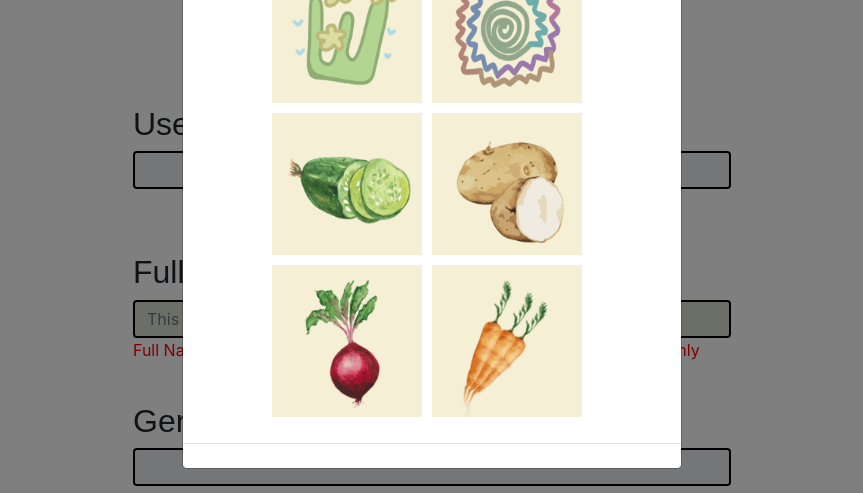
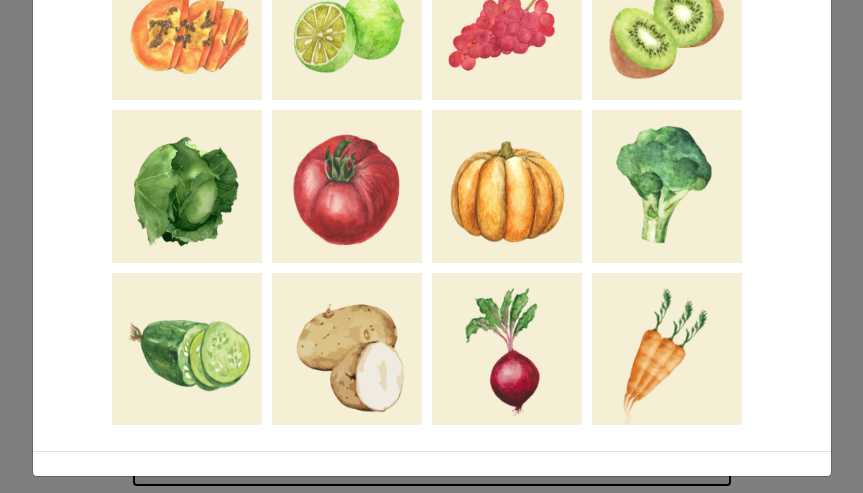
Before and after one commit to sriyanope/G7-IS216-project, a PHP site: page /ProfileEdit.php in a window 1280 px wide, after a click on "Change Profile Photo". Shown: the part 307-800 px from the top of the page, without its empty margins (208-1071 px from the left). Run offline with PHP 8.4, Linux system fonts and the light colour scheme; the visitor is signed in with stand-in values (Sample User, id 1); some web fonts are replaced.

Commit message:
Edited modal in EditProfile.php
Added new profile pictures, removed the flowers and edited size of modal in EditProfile.php

```diff
--- a/pages/ProfileEdit.php
+++ b/pages/ProfileEdit.php
@@ -176,10 +176,10 @@
 
                 <!-- Modal -->
                 <div class="modal fade" id="exampleModal" tabindex="-1" role="dialog" aria-labelledby="exampleModalLabel" aria-hidden="true">
-                    <div class="modal-dialog" role="document">
+                    <div class="modal-dialog modal-lg" role="document">
                         <div class="modal-content">
                             <div class="modal-header">
-                                <h5 class="modal-title" id="exampleModalLabel">Choose a Profile Photo</h5>
+                                <h5 class="modal-title" id="exampleModalLabel">Choose your new Profile Photo</h5>
                                 <button type="button" class="close" data-dismiss="modal" aria-label="Close">
                                     <span aria-hidden="true">&times;</span>
                                 </button>
@@ -194,6 +194,14 @@
                                     <img src="ProfileImage\6.png" style="margin-bottom:10px" onclick="updateProfilePhoto(this.src)" data-dismiss="modal">
                                     <img src="ProfileImage\7.png" style="margin-bottom:10px" onclick="updateProfilePhoto(this.src)" data-dismiss="modal">
                                     <img src="ProfileImage\8.png" style="margin-bottom:10px" onclick="updateProfilePhoto(this.src)" data-dismiss="modal">
+                                    <img src="ProfileImage\9.png" style="margin-bottom:10px" onclick="updateProfilePhoto(this.src)" data-dismiss="modal">
+                                    <img src="ProfileImage\10.png" style="margin-bottom:10px" onclick="updateProfilePhoto(this.src)" data-dismiss="modal">
+                                    <img src="ProfileImage\11.png" style="margin-bottom:10px" onclick="updateProfilePhoto(this.src)" data-dismiss="modal">
+                                    <img src="ProfileImage\12.png" style="margin-bottom:10px" onclick="updateProfilePhoto(this.src)" data-dismiss="modal">
+                                    <img src="ProfileImage\13.png" style="margin-bottom:10px" onclick="updateProfilePhoto(this.src)" data-dismiss="modal">
+                                    <img src="ProfileImage\14.png" style="margin-bottom:10px" onclick="updateProfilePhoto(this.src)" data-dismiss="modal">
+                                    <img src="ProfileImage\15.png" style="margin-bottom:10px" onclick="updateProfilePhoto(this.src)" data-dismiss="modal">
+                                    <img src="ProfileImage\16.png" style="margin-bottom:10px" onclick="updateProfilePhoto(this.src)" data-dismiss="modal">
                                 </div>
                             </div>
                             <div class="modal-footer">
```
Also changed, not shown: pages/ProfileImage/1.png, pages/ProfileImage/10.png (added), pages/ProfileImage/11.png (added), pages/ProfileImage/12.png (added), pages/ProfileImage/13.png (added), pages/ProfileImage/14.png (added), pages/ProfileImage/15.png (added), pages/ProfileImage/16.png (added), pages/ProfileImage/2.png, pages/ProfileImage/3.png, pages/ProfileImage/4.png, pages/ProfileImage/5.png, pages/ProfileImage/6.png, pages/ProfileImage/7.png, 2 more files.
